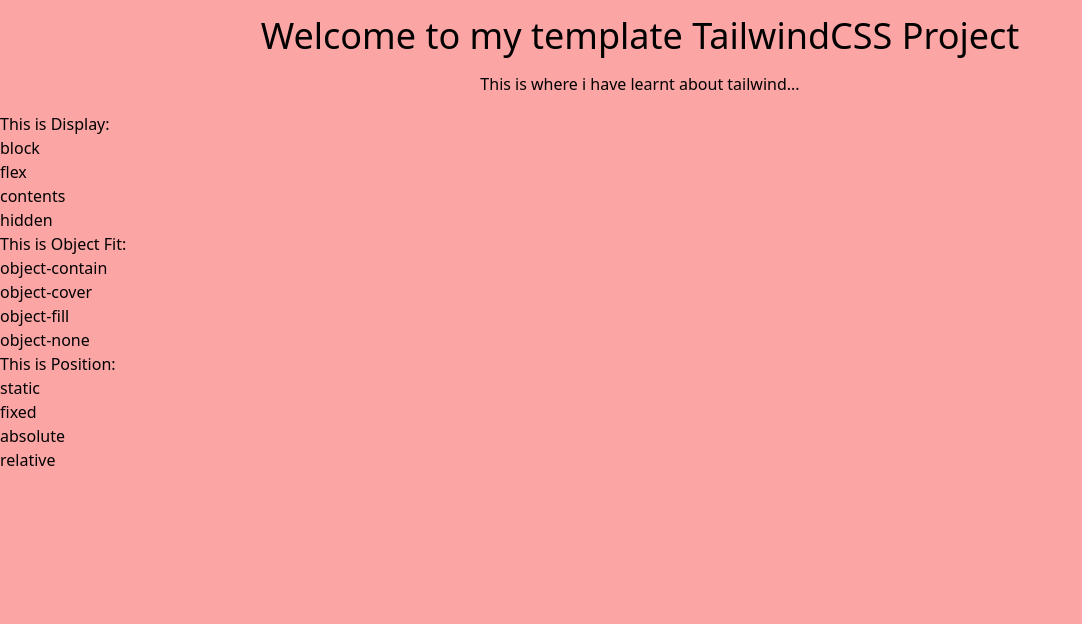
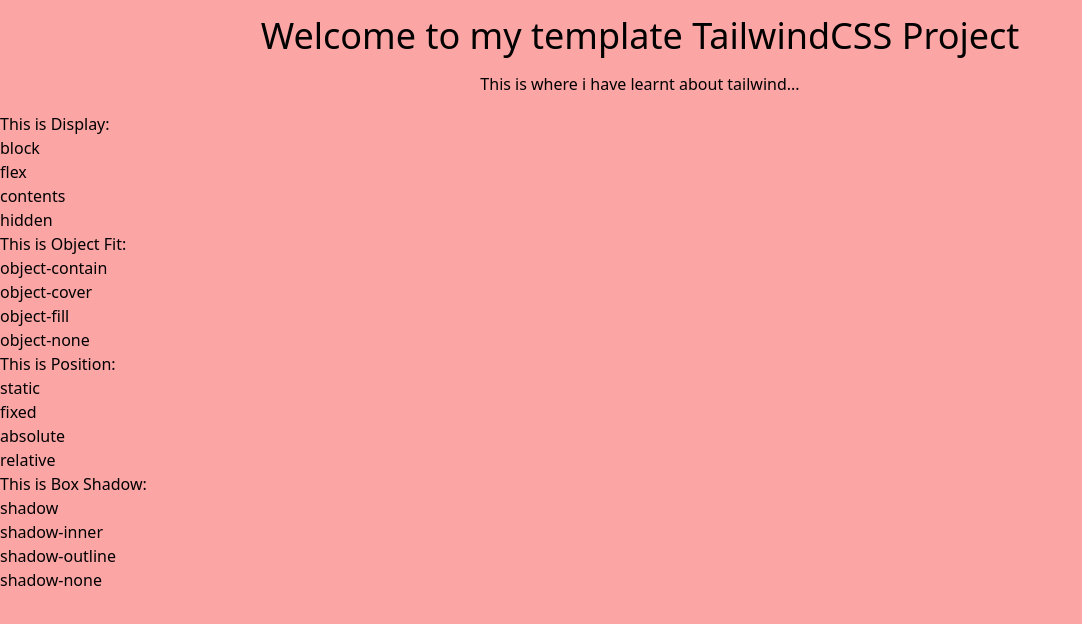
Before and after one commit to James-Frown/Learning-TailwindCSS, a React (Vite) app: page / in a window 1280 px wide. Shown: the top 624 px of the page, without its empty margins (0-1082 px from the left). Built offline with nearby package versions, Linux system fonts and the light colour scheme.

Commit message:
linked tailwindcss to vite | react project

```diff
--- a/src/App.jsx
+++ b/src/App.jsx
@@ -91,20 +91,46 @@
           <p className="
           text-base
           ">
-static          </p>
+            static          </p>
           <p className="
           text-base
           ">
-fixed          </p>
+            fixed          </p>
           <p className="
           text-base
           ">
-absolute
+            absolute
           </p>
           <p className="
           text-base
           ">
-relative
+            relative
+          </p>
+        </div>
+
+        <div>
+          <p className="
+          text-base
+          ">
+            This is Box Shadow:
+          </p>
+          <p className="
+          text-base
+          ">
+            shadow          </p>
+          <p className="
+          text-base
+          ">
+            shadow-inner          </p>
+          <p className="
+          text-base
+          ">
+            shadow-outline
+          </p>
+          <p className="
+          text-base
+          ">
+            shadow-none
           </p>
         </div>
 
```
